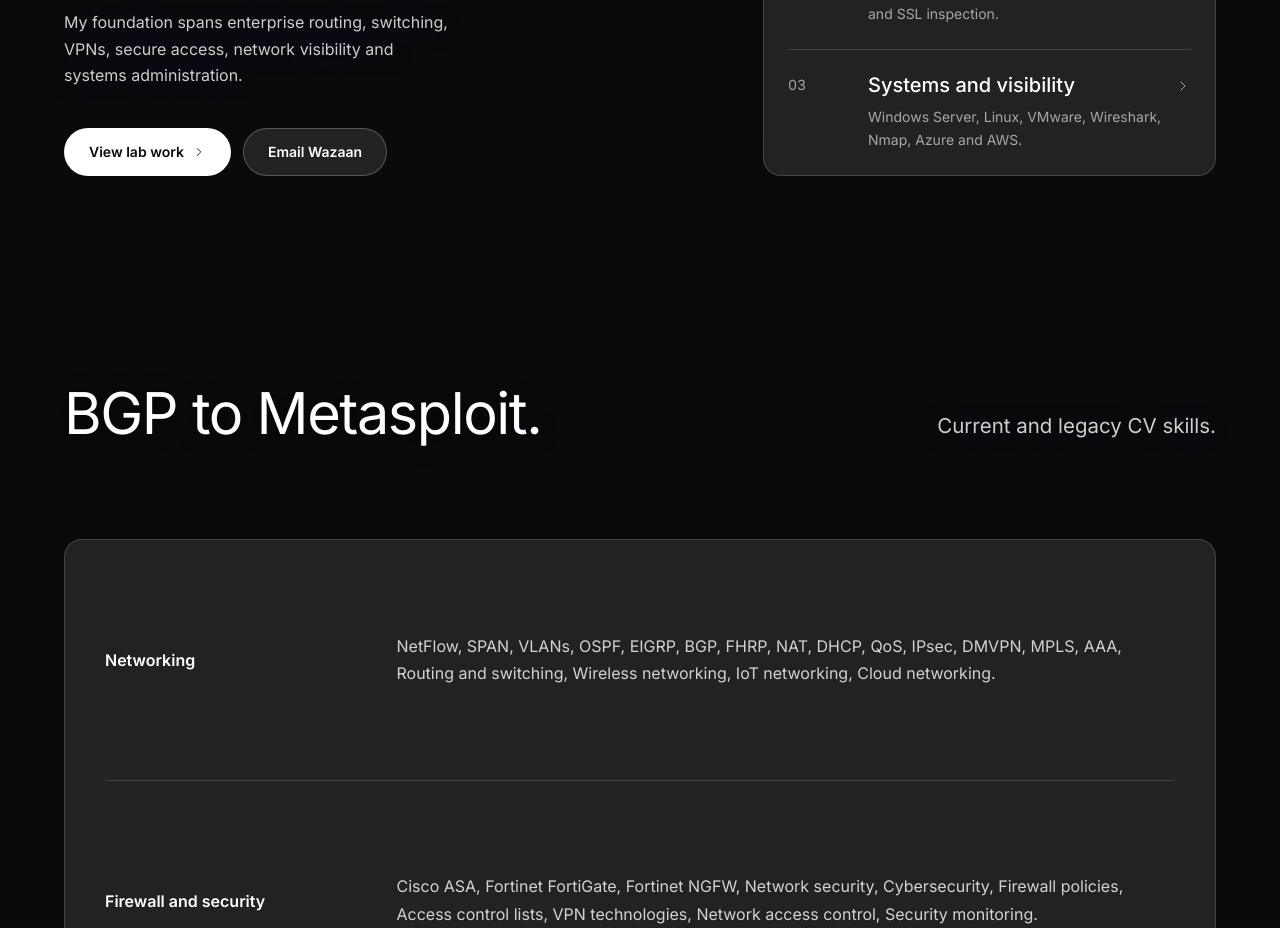
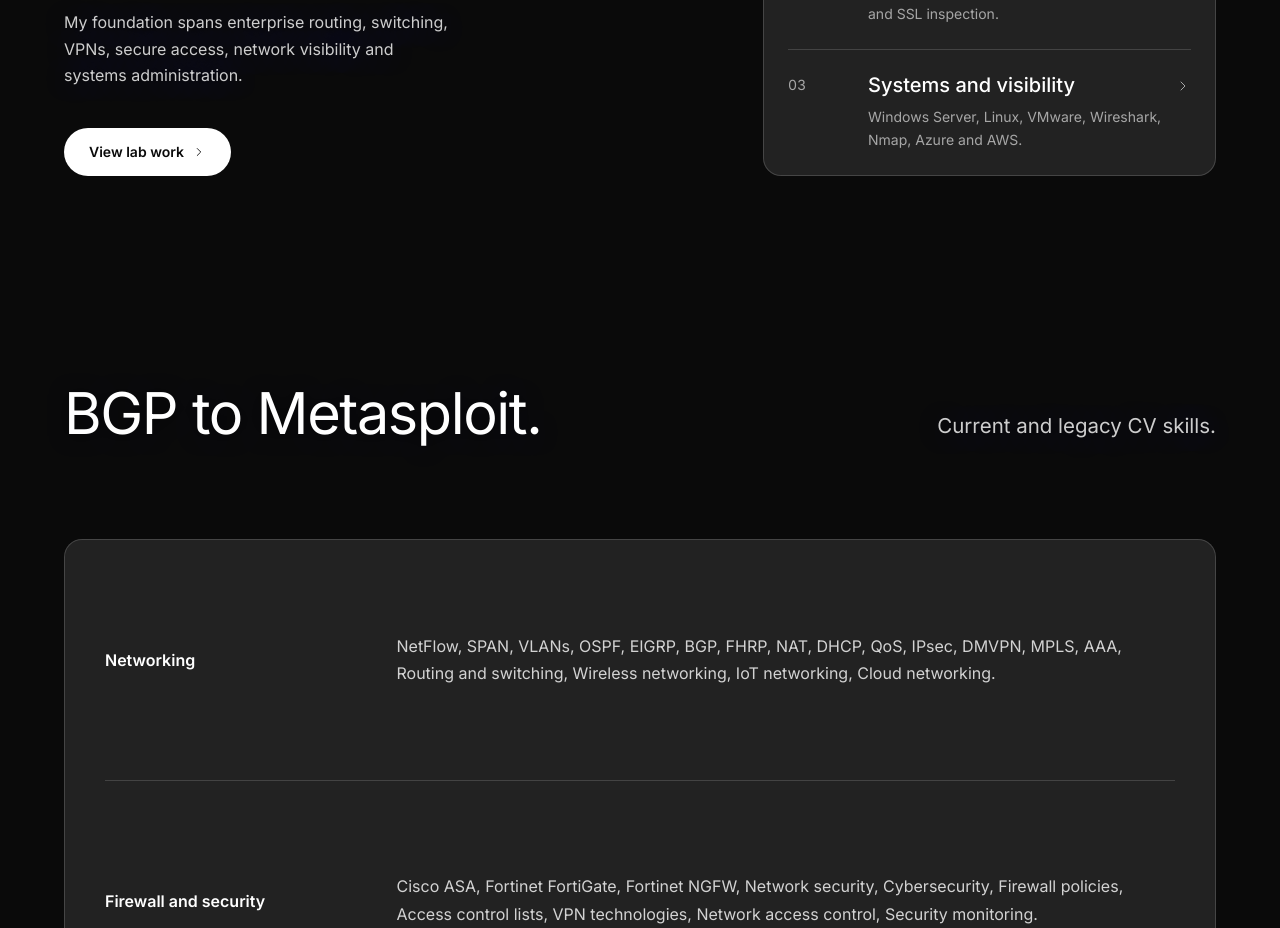
Before and after one commit to iamwazaan/wazaan-portfolio, a React (Vite) app: page / in a window 1280 px wide. Shown: the part 2000-2928 px from the top of the page. Built offline with nearby package versions, Linux system fonts and the light colour scheme; a web font is replaced by a local one.

Commit message:
fix: remove duplicate technical contact CTA

```diff
--- a/src/App.tsx
+++ b/src/App.tsx
@@ -211,15 +211,6 @@ function App() {
                           aria-hidden="true"
                         />
                       </a>
-                    </Magnet>
-                    <Magnet padding={44} strength={5} maxOffset={8}>
-                      <button
-                        type="button"
-                        className="button button-secondary"
-                        onClick={() => setContactOpen(true)}
-                      >
-                        Email Wazaan
-                      </button>
                     </Magnet>
                   </div>
                 </Reveal>
```
